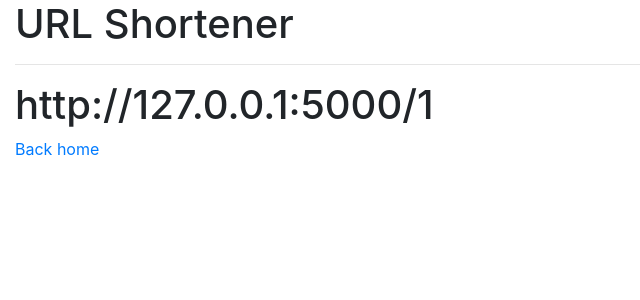
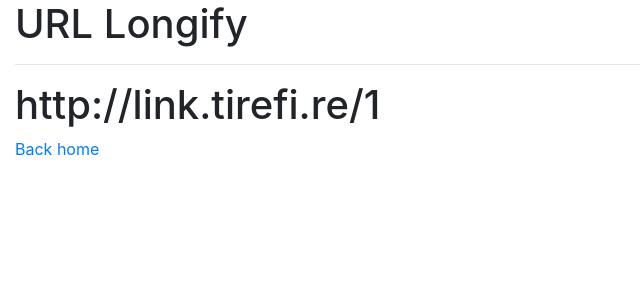
Before and after one commit to tirefire/link.tirefi.re, a Flask app: page /display/1 in a window 1280 px wide. Shown: the top 300 px of the page, without its empty margins (0-640 px from the left). Run offline with Flask 2, Linux system fonts and the light colour scheme; some libraries are stand-ins or nearby versions.

Commit message:
v1 working

```diff
--- a/app.py
+++ b/app.py
@@ -2,6 +2,8 @@ from flask import Flask, render_template, request, redirect, url_for
 from flask_sqlalchemy import SQLAlchemy
 import string
 import random
+from random import sample
+import requests
 
 app = Flask(__name__)
 app.config['SQLALCHEMY_DATABASE_URI'] = 'sqlite:///urls.db'
@@ -12,7 +14,7 @@ db = SQLAlchemy(app)
 class Urls(db.Model):
     id_ = db.Column("id_",db.Integer, primary_key=True)
     long = db.Column("long",db.String())
-    short = db.Column("short",db.String(3))
+    short = db.Column("short",db.String())
 
     def __init__(self, long, short):
         self.long = long
@@ -31,6 +33,19 @@ def shorten_url():
         if not short_url:
             return rand_letters
 
+def longen_url():
+    word_site = "https://www.mit.edu/~ecprice/wordlist.10000"
+    response = requests.get(word_site)
+    WORDS = response.content.splitlines()
+    word_list = sample(WORDS,15)
+    joined_word_list = b'-'.join(word_list)
+    joined_word_list = joined_word_list.decode()
+    long_url = Urls.query.filter_by(short=joined_word_list).first()
+    if not long_url:
+        return joined_word_list
+
+
+
 @app.route('/', methods=['GET', 'POST'])
 def home():
     if request.method == 'POST':
@@ -43,7 +58,7 @@ def home():
             return redirect(url_for("display_short_url", url=found_url.short))
 
         else:
-            short_url = shorten_url()
+            short_url = longen_url()
             new_url = Urls(url_recieved, short_url)
             db.session.add(new_url)
             db.session.commit()
--- a/templates/all_urls.html
+++ b/templates/all_urls.html
@@ -3,6 +3,6 @@
 
 {% block content %}
     {% for url in vals %}
-        <p><strong>Short:</strong>{{url.short}} <strong>Long:</strong> {{url.long}}</p>
+        <p><strong>Long:</strong>{{url.short}} <strong>Original:</strong> <a href={{url.long}}>{{url.long}}</a></p>
     {% endfor %}
 {% endblock %}
--- a/templates/base.html
+++ b/templates/base.html
@@ -7,7 +7,7 @@
 </head>
 <body>
     <div class="container-fluid">
-        <h1>URL Shortener</h1>
+        <h1>URL Longify</h1>
         <hr>
             {% block content%}
             {% endblock %}
--- a/templates/short_url.html
+++ b/templates/short_url.html
@@ -1,7 +1,7 @@
 {% extends "base.html" %}
-{% block title %}Short URL{% endblock %}
+{% block title %}Longen'd URL{% endblock %}
 
 {% block content %}
-    <h1>http://127.0.0.1:5000/{{ short_url_display }}</h1>
-    <a href="http://127.0.0.1:5000/">Back home</a>
+    <h1>http://link.tirefi.re/{{ short_url_display }}</h1>
+    <a href="http://link.tirefi.re/">Back home</a>
 {% endblock %}
```
